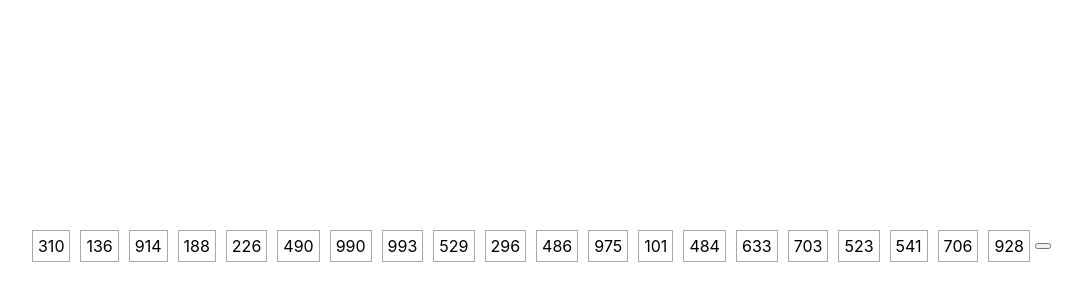
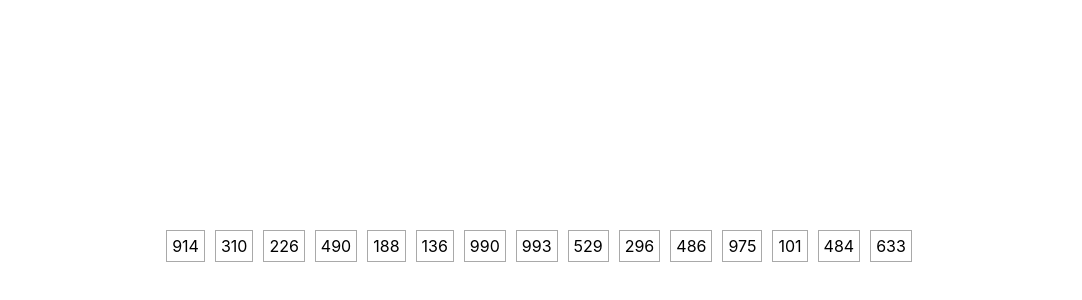
Before and after one commit to Petr-Xenz/ReactAlgorithms, a React (Create React App) app: page / in a window 1280 px wide. Shown: the part 154-454 px from the top of the page, without its empty margins (101-1183 px from the left). Built offline with nearby package versions, Linux system fonts and the light colour scheme; the HTML template or start-up script is replaced by a standard one.

Commit message:
Sorting animation

```diff
--- a/src/App.tsx
+++ b/src/App.tsx
@@ -1,47 +1,49 @@
 import './App.css';
-import React from 'react';
-import { useAutoAnimate } from '@formkit/auto-animate/react'
+import { useState, useEffect } from 'react';
+import ArraySort from './ArraySortComponent';
+import GetSortOperations from './InsertionSort';
 
 function randomInt(min: number, max: number) { // min and max included
     return Math.floor(Math.random() * (max - min + 1) + min)
-  }
+}
+
+const initial = Array(15)
+    .fill(0)
+    .map(_ => randomInt(0, 999))
+    .map((v, i) => ({id: i, value: v}));
+
+    const sortCommands = GetSortOperations(initial);
 
 function App() {
 
-    const [parent] = useAutoAnimate(/* optional config */) as any
+    const [data, setData] = useState(() =>
+    {
+        return initial;
+    });
 
-    const [items, setItems] = React.useState(Array(randomInt(10, 20))
-        .fill(0)
-        .map(_ => randomInt(0, 999))
-        .map((n, i) => ({ value: n, id: i })));
+    useEffect(() => {
+    const interval = setInterval(() => setData(() =>
+        {
 
-    const shuffle = () => setItems(Array(randomInt(10, 20))
-        .fill(0)
-        .map(_ => randomInt(0, 999))
-        .map((n, i) => ({ value: n, id: i }))
-        .reverse());
+            if (sortCommands.length == 0)
+                return data;
 
-    const itemStyle: React.CSSProperties = {
-        margin: 5,
-        padding: 5,
-        borderColor: 'darkgrey',
-        borderStyle: 'solid',
-        borderWidth: 0.5,
-    }
+            var command = sortCommands.pop()!;
+            const temp = data[command.new];
+            data[command.new] = data[command.old];
+            data[command.old] = temp;
 
-    const containerStyle: React.CSSProperties = {
-        height: "100vh",
-        display: "flex",
-        flexDirection: "row",
-        justifyContent: "center",
-        alignItems: "center",
-        flexWrap: 'wrap',
-    }
+            return [...data];
+        }), 750);
+
+        return () => {
+            clearInterval(interval);
+        };
+    }, []);
 
   return (
-    <div style={containerStyle} ref={parent}>
-        {items.map(p => <div key={p.id} style={itemStyle}>{p.value}</div>)}
-        <button onClick={shuffle}></button>
+    <div>
+        <ArraySort data={data}/>
     </div>
   );
 }
--- /dev/null
+++ b/src/ArraySortComponent.tsx
@@ -0,0 +1,38 @@
+import './App.css';
+import React from 'react';
+import { useAutoAnimate } from '@formkit/auto-animate/react'
+
+export interface ArraySortProp {
+    data: Array<{id: number; value: number;}>
+}
+
+function ArraySort(props: ArraySortProp) {
+
+    const [parent] = useAutoAnimate(/* optional config */) as any
+    const data = props.data;
+
+    const itemStyle: React.CSSProperties = {
+        margin: 5,
+        padding: 5,
+        borderColor: 'darkgrey',
+        borderStyle: 'solid',
+        borderWidth: 0.5,
+    }
+
+    const containerStyle: React.CSSProperties = {
+        height: "100vh",
+        display: "flex",
+        flexDirection: "row",
+        justifyContent: "center",
+        alignItems: "center",
+        flexWrap: 'wrap',
+    }
+
+  return (
+    <div style={containerStyle} ref={parent}>
+        {data.map(p => <div key={p.id} style={itemStyle}>{p.value}</div>)}
+    </div>
+  );
+}
+
+export default ArraySort;
--- /dev/null
+++ b/src/InsertionSort.ts
@@ -0,0 +1,36 @@
+function GetSortOperations(data: Array<{id: number, value: number}>) {
+    const copy = [...data];
+    const result = Array<{old: number, new: number}>();
+
+    try
+    {
+        for (let i = 0; i < copy.length - 1; i++) {
+            let current = copy[i];
+            let next = copy[i + 1];
+            if (current.value < next.value) {
+                copy[i] = next;
+                copy[i + 1] = current;
+                result.push({old: i, new: i + 1});
+            }
+
+            let j = i;
+            while (j > 0 && copy[j].value > copy[j - 1].value) {
+                let previos = copy[j - 1];
+                let current = copy[j];
+                copy[j - 1] = current;
+                copy[j] = previos;
+                result.push({old: j, new: j - 1});
+                j--;
+            }
+        }
+
+        return result.reverse();
+    }
+    catch (e)
+    {
+        return Array<{old: number, new: number}>();
+    }
+
+}
+
+export default GetSortOperations;
```
